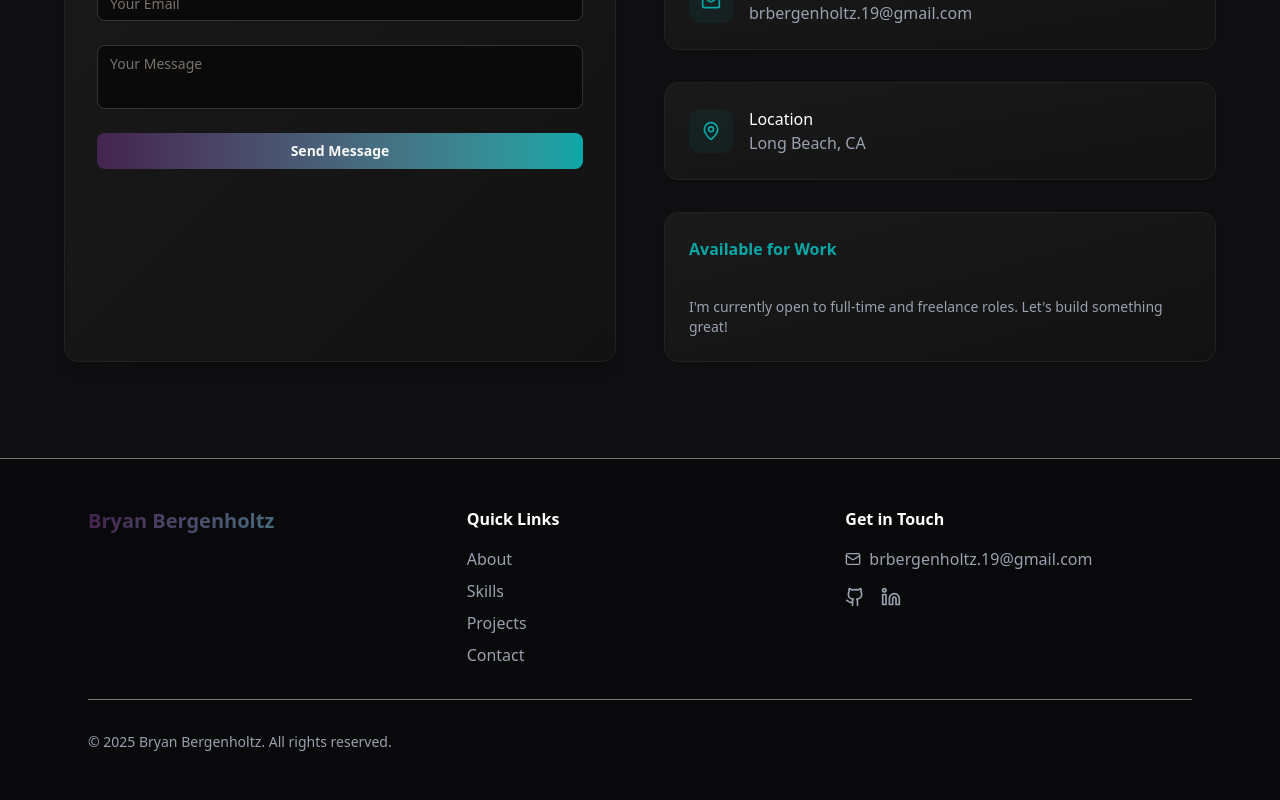
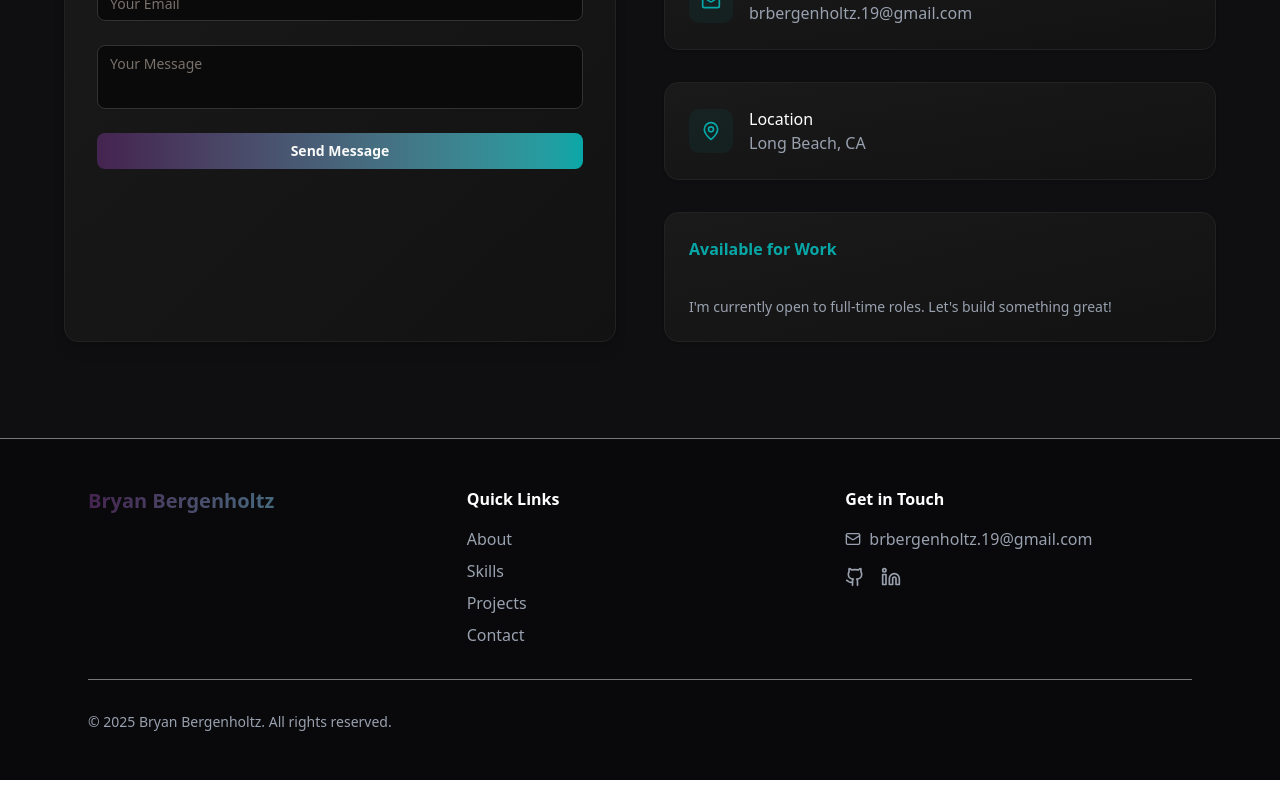
Before and after one commit to YanRho/e-profile, a Next.js app: page / in a window 1280 px wide. Shown: the part 4453-5253 px from the top of the page. Built offline with nearby package versions, Linux system fonts and the light colour scheme.

Commit message:
Update Contact.tsx

```diff
--- a/components/Contact.tsx
+++ b/components/Contact.tsx
@@ -150,7 +150,7 @@ export default function Contact() {
             <Card className="p-6 bg-gradient-to-br from-[#1a1a1a] to-[#121212] border border-[#222]">
               <h4 className="font-semibold mb-3 text-[#07a7a7]">Available for Work</h4>
               <p className="text-sm text-gray-400">
-                I'm currently open to full-time and freelance roles. Let's build something great!
+                I'm currently open to full-time roles. Let's build something great!
               </p>
             </Card>
           </div>
```
